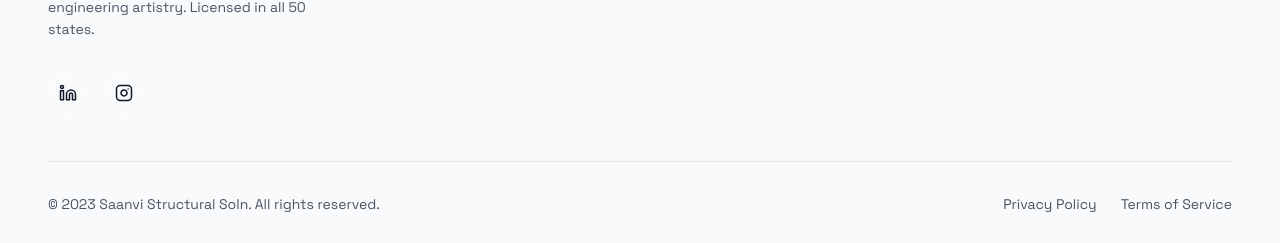
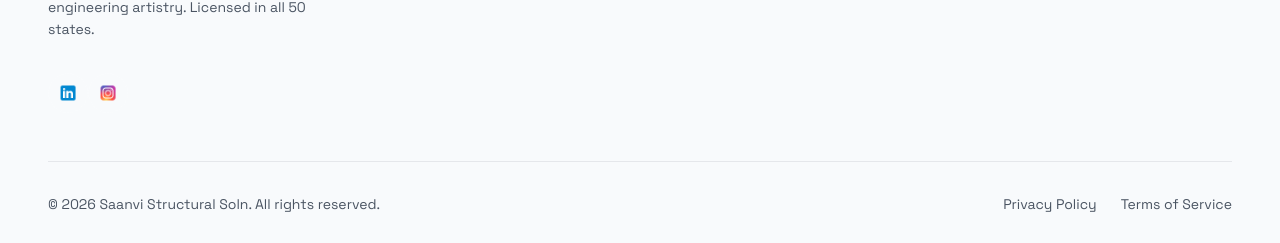
Before and after one commit to InfoStructurology/saanvi-structural-soln, a React (Vite) app: page / in a window 1280 px wide. Shown: the part 4988-5231 px from the top of the page. Built offline with nearby package versions, Linux system fonts and the light colour scheme.

Commit message:
changes in about us,footer,

```diff
--- a/components/AboutUs.tsx
+++ b/components/AboutUs.tsx
@@ -171,7 +171,7 @@ const AboutUs: React.FC<ABoutus> = ({ onNavigate }) => {
                       href={member.linkedin} target="_blank"
                       className="w-10 h-10 rounded-full border border-white/10 flex items-center justify-center hover:bg-brand-gold hover:border-brand-gold hover:text-brand-dark transition-all duration-300"
                     >
-                      <img src="images/linkedin.png" className='w-5'>
+                      <img src="images/linkedin.png" alt='Linkedin' className='w-5'>
                       </img>
                     </a>
                   </div>
--- a/components/Footer.tsx
+++ b/components/Footer.tsx
@@ -31,13 +31,12 @@ const Footer: React.FC<ProjectsPreviewSectionProps> = ({ onNavigate }) => {
           <p className="text-text-muted text-sm leading-relaxed max-w-xs">
             Delivering the resilient backbone of the modern world through computational precision and engineering artistry. Licensed in all 50 states.
           </p>
-          <div className="flex gap-4 mt-2">
+          <div className="flex mt-2">
             <a href="https://in.linkedin.com/company/saanvi-structural-soln" target="_blank" rel="noreferrer" className="w-10 h-10 rounded-full border border-white/10 flex items-center justify-center hover:bg-brand-gold hover:border-brand-gold hover:text-brand-dark transition-all duration-300">
-              <Linkedin size={18} />
-            </a>
+              <img src="images/linkedin.png" alt="linkedin"  className='w-5'>
+              </img>            </a>
             <a href="https://www.instagram.com/saanvi_structural_official/" target="_blank" rel="noreferrer" className="w-10 h-10 rounded-full border border-white/10 flex items-center justify-center hover:bg-brand-gold hover:border-brand-gold hover:text-brand-dark transition-all duration-300">
-              <InstagramIcon size={18} />
-            </a>
+              <img src="images/insta.png"  alt="instagram"className='w-5' />            </a>
           </div>
         </div>
 
@@ -87,7 +86,7 @@ const Footer: React.FC<ProjectsPreviewSectionProps> = ({ onNavigate }) => {
       </div>
 
       <div className="max-w-[1440px] mx-auto pt-8 border-t border-border-light flex flex-col md:flex-row justify-between items-center gap-4">
-        <p className="text-text-muted text-sm">© 2023 Saanvi Structural Soln. All rights reserved.</p>
+        <p className="text-text-muted text-sm">© 2026 Saanvi Structural Soln. All rights reserved.</p>
         <div className="flex gap-6">
           <a className="text-text-muted hover:text-primary text-sm" href="#">Privacy Policy</a>
           <a className="text-text-muted hover:text-primary text-sm" href="#">Terms of Service</a>
```
Also changed, not shown: public/images/insta.png (added).
